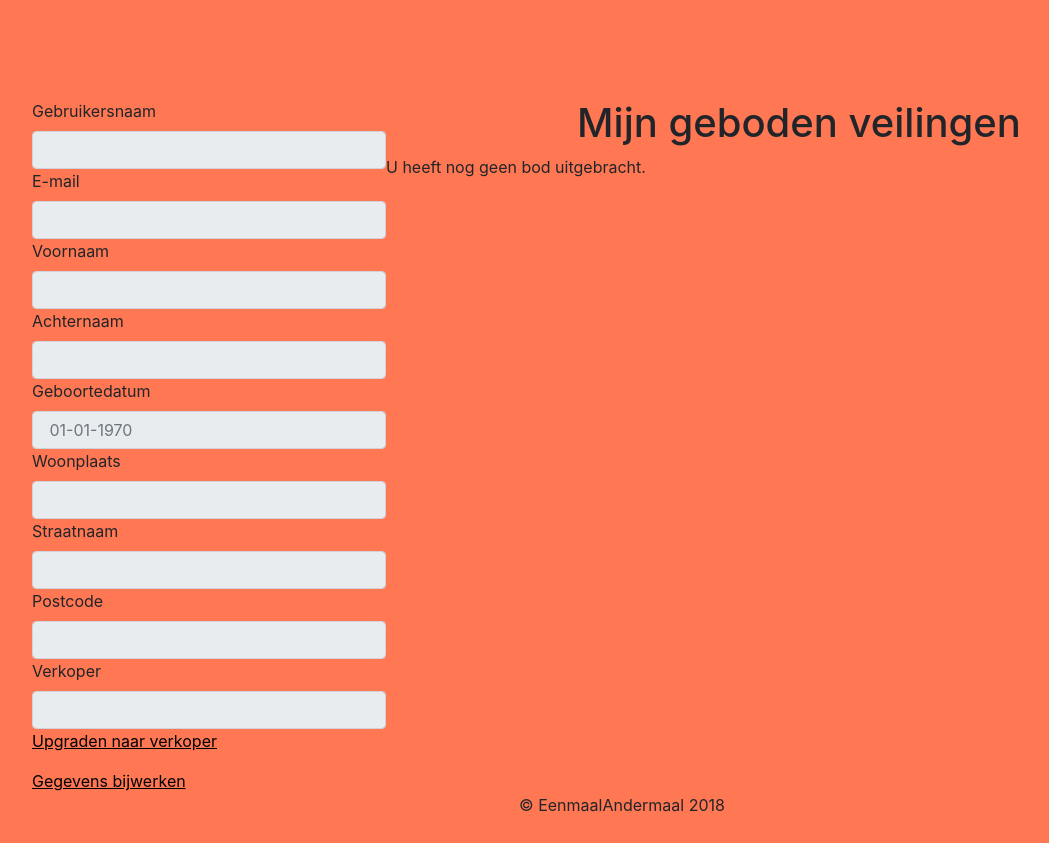
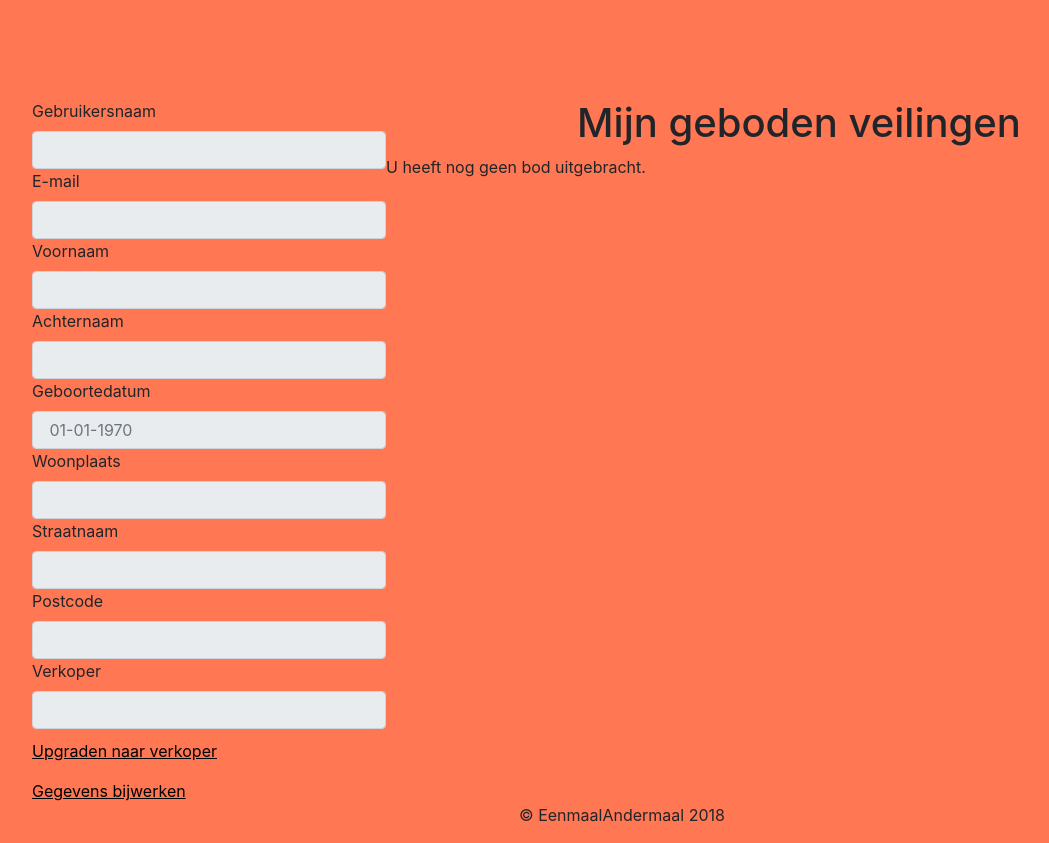
Before and after one commit to noahdingen/I-project, a PHP site: page /profielpagina.php?bewerken=false in a window 1280 px wide. Shown: the part 55-898 px from the top of the page, without its empty margins (18-1067 px from the left). Before the commit the page ends 867 px from the top, so only its background shows below. Run offline with PHP 8.4, Linux system fonts and the light colour scheme; the visitor is signed in with stand-in values (Sample User, id 1); data that the repository does not hold is empty; some libraries are stand-ins or nearby versions.

Commit message:
alle knoppen ff goed gezet die bij de vorige commit ff fout gingen

```diff
--- a/assets/css/detailpagina_gebruiker.css
+++ b/assets/css/detailpagina_gebruiker.css
@@ -10,6 +10,10 @@ form{
 
 .kolommen {
     width: 30%;
+}
+
+.linkjes{
+    margin-top: 10px;
 }
 
 h1.display-4{
@@ -25,6 +29,7 @@ body{
 }
 
 
+
 footer{
     text-align: center;
 }
--- a/assets/css/profielpagina.css
+++ b/assets/css/profielpagina.css
@@ -30,6 +30,10 @@ img{
 
 body{
     background-color: #FF7753!important;
+}
+
+.linkjes{
+    margin-top: 10px;
 }
 
 .linkjes a{
```
Also changed, not shown: detailpagina_gebruiker.php (+6 -2 lines).
